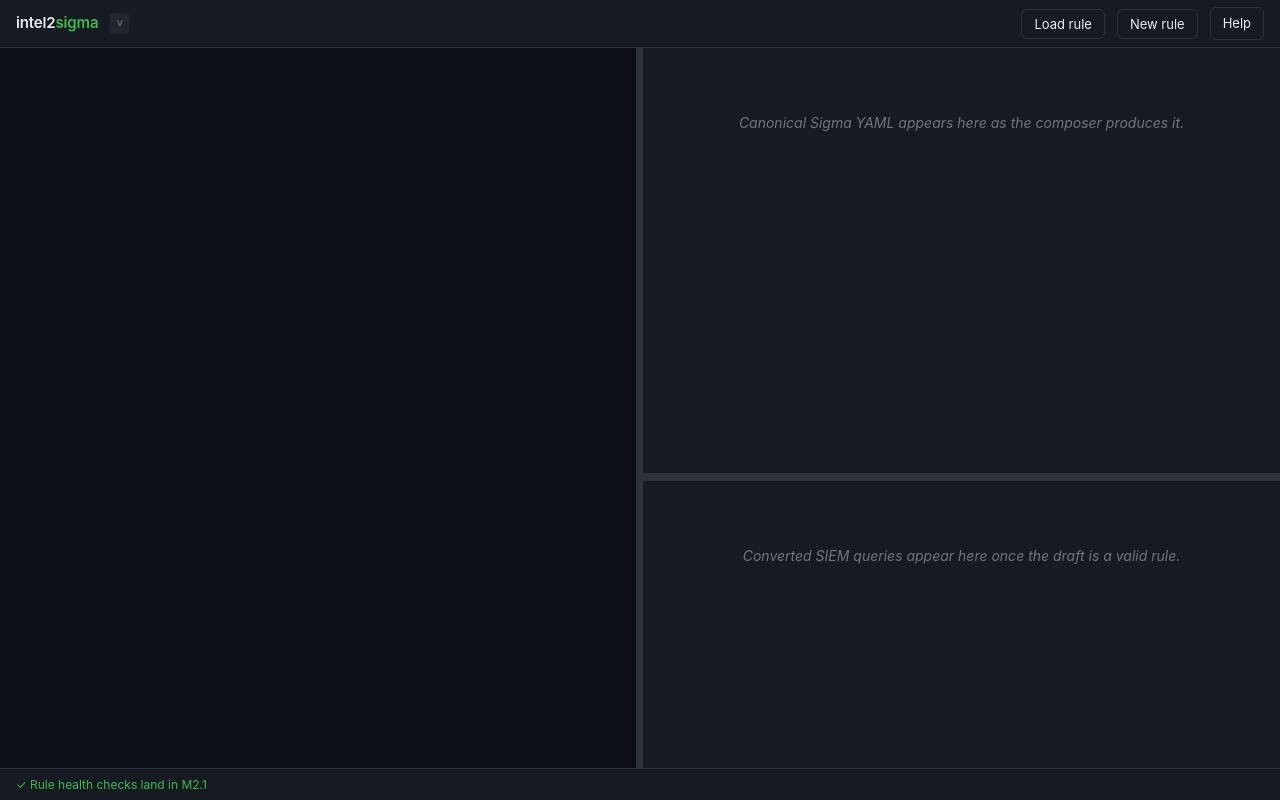
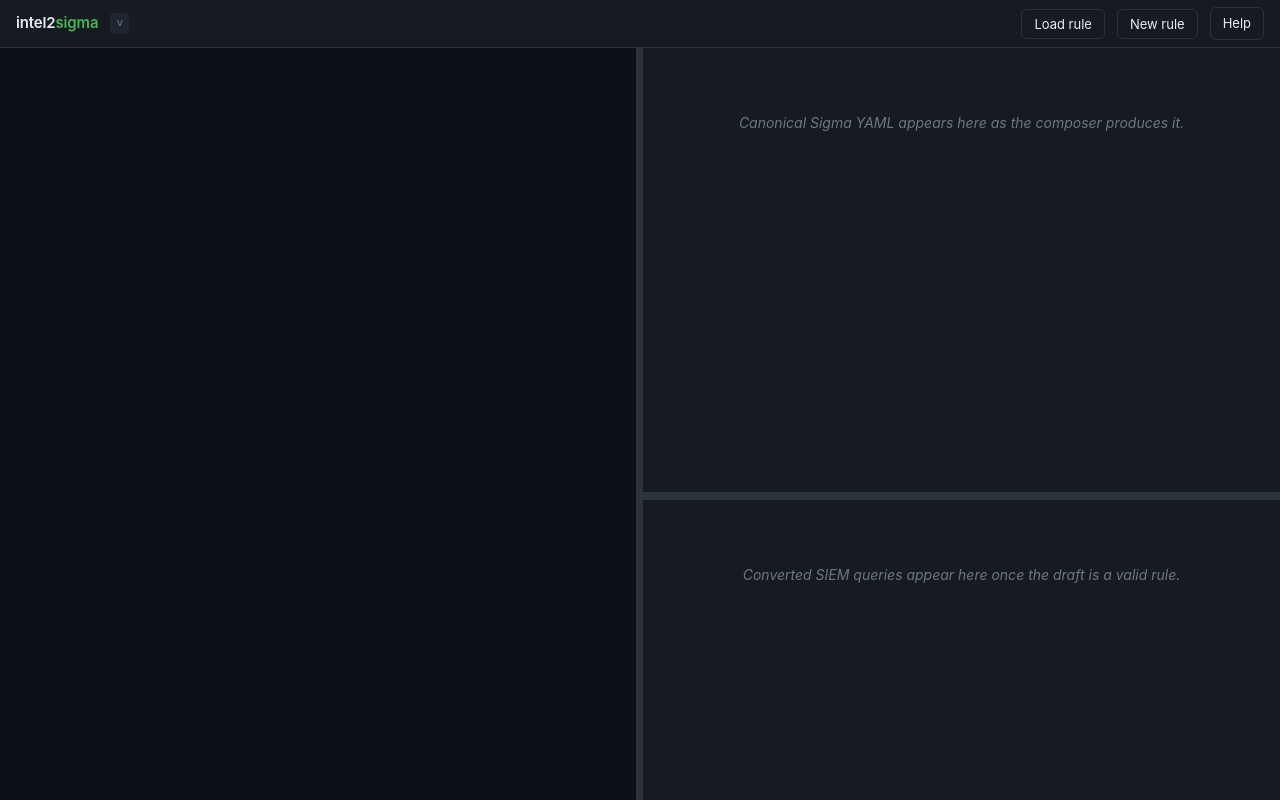
Before and after one commit to davekindof/intel2sigma, a FastAPI app: template intel2sigma/web/templates/base.html in a window 1280 px wide. Run offline with FastAPI, Linux system fonts and the light colour scheme; the template is opened without the code that fills it, so the values that code supplies are empty; parts of the project's set-up code (start-up, migrations or seed data) failed here and were passed over.

Commit message:
refactor(web): remove the health drawer that never shipped
The bar across the bottom of every page read "✓ Rule health checks land
in M2.1". M2.1 appears nowhere else in the repo — not in ROADMAP.md, not
in CHANGELOG.md — and rule health did ship, as the Stage 3 quality
advisories. So the drawer was promising a delivered feature under a
milestone name that no longer exists.

It was dead scaffolding, not just a stale string: {% block health %} was
declared in base.html and never overridden by any template, nothing
populated .health-counts, and no JS ever toggled .collapsed/.expanded.
Its only content was the placeholder.

Removing it reclaims 32px on every page. .app-main sized itself with
calc(100vh - header - drawer-collapsed) to dodge a grid/flex
intrinsic-size problem documented in the CSS; the drawer's 32px was
therefore subtracted from the usable area on every render, to reserve
space for a bar that showed one line of placeholder text.

Kept .health-issue* — stage3_review.html and load_modal.html render real
advisory rows with those classes. Removed .health-drawer, .health-counts,
.health-count-*, and the two --height-drawer-* custom properties, which
had no remaining consumers. The .app grid drops to two rows; the third
was `auto` and already resolved to 0 once empty.

Verified in the running app rather than by inspection, because this
changes layout. With a 60-item antivirus rule — the exact shape the CSS
comment warns about:

  page overflows    false
  main bottom       720 = viewport (no dead space; was 688)
  composer panel    scrolls internally 1500 -> 672
  YAML pane         scrolls internally 1475 -> 397

and no console errors. The overflow protection the calc existed for is
intact.

test_guided_renders_shell asserted the drawer was present; it now
asserts absence, so the scaffolding cannot creep back.

Co-Authored-By: Claude Fable 5 <noreply@anthropic.com>

```diff
--- a/intel2sigma/web/static/intel2sigma.css
+++ b/intel2sigma/web/static/intel2sigma.css
@@ -7,7 +7,7 @@
  * Structure:
  *   :root        — custom properties (palette, typography, spacing, radii)
  *   reset        — minimal opinionated normalize
- *   app chrome   — header, three-region layout, health drawer
+ *   app chrome   — header, two-pane layout
  *   components   — buttons, inputs, cards, chips
  *   preview pane — YAML + conversion tabs
  *   error states — IDE-esque inline decoration (tier-1 + tier-2 + heuristics)
@@ -68,8 +68,6 @@
 
     /* ---- chrome heights ---- */
     --height-header: 48px;
-    --height-drawer-collapsed: 32px;
-    --height-drawer-expanded: 240px;
 }
 
 /* ---- reset ------------------------------------------------------------ */
@@ -117,7 +115,10 @@ button {
 
 .app {
     display: grid;
-    grid-template-rows: var(--height-header) 1fr auto;
+    /* Two rows since the health drawer was removed. The third `auto`
+       row it occupied resolved to 0 once empty, so this is a tidy-up
+       rather than a behaviour change. */
+    grid-template-rows: var(--height-header) 1fr;
     grid-template-columns: 1fr;
     height: 100vh;
 }
@@ -196,12 +197,13 @@ button {
        loaded rule from overflowing the viewport because grid+flex
        intrinsic-size resolution is brittle when nested 3 levels deep
        with mixed display modes. The calc is just ``viewport minus the
-       two known fixed-height regions`` — bulletproof against grid
-       quirks and independent of content size. When the health drawer
-       expands (M2.1), update this calc to subtract the expanded
-       height too, or move the calc into a JS hook that observes the
-       drawer's class. */
-    height: calc(100vh - var(--height-header) - var(--height-drawer-collapsed));
+       header`` — bulletproof against grid quirks and independent of
+       content size.
+
+       Previously also subtracted --height-drawer-collapsed for a health
+       drawer that never shipped; removing the drawer reclaims those
+       32px, which were dead space at the bottom of every page. */
+    height: calc(100vh - var(--height-header));
 }
 
 .composer-panel {
@@ -365,35 +367,7 @@ button {
     border-radius: var(--radius-sm);
 }
 
-/* ---- health drawer --------------------------------------------------- */
-
-.health-drawer {
-    background: var(--color-surface);
-    border-top: 1px solid var(--color-border);
-    grid-row: 3;
-}
-.health-drawer.collapsed {
-    height: var(--height-drawer-collapsed);
-    display: flex;
-    align-items: center;
-    padding: 0 var(--space-4);
-    justify-content: space-between;
-}
-.health-drawer.expanded {
-    height: var(--height-drawer-expanded);
-    overflow-y: auto;
-}
-
-.health-counts {
-    display: flex;
-    gap: var(--space-4);
-    font-size: 12px;
-    color: var(--color-text-muted);
-}
-.health-count-critical { color: var(--color-critical); }
-.health-count-warn { color: var(--color-warn); }
-.health-count-info { color: var(--color-info); }
-.health-count-clean { color: var(--color-success); }
+/* ---- rule-health issue rows (stage 3 review + load modal) ---------- */
 
 .health-issue {
     display: grid;
--- a/intel2sigma/web/templates/base.html
+++ b/intel2sigma/web/templates/base.html
@@ -76,14 +76,6 @@
             </section>
         </main>
 
-        <aside class="health-drawer collapsed" id="health-drawer"
-               aria-label="Rule health">
-            {% block health %}
-                <div class="health-counts">
-                    <span class="health-count-clean">✓ Rule health checks land in M2.1</span>
-                </div>
-            {% endblock %}
-        </aside>
     </div>
 
     {# Hidden JSON rule draft; every htmx mutation includes this via
```
Also changed, not shown: tests/test_web_shell.py (+6 -1 lines).
